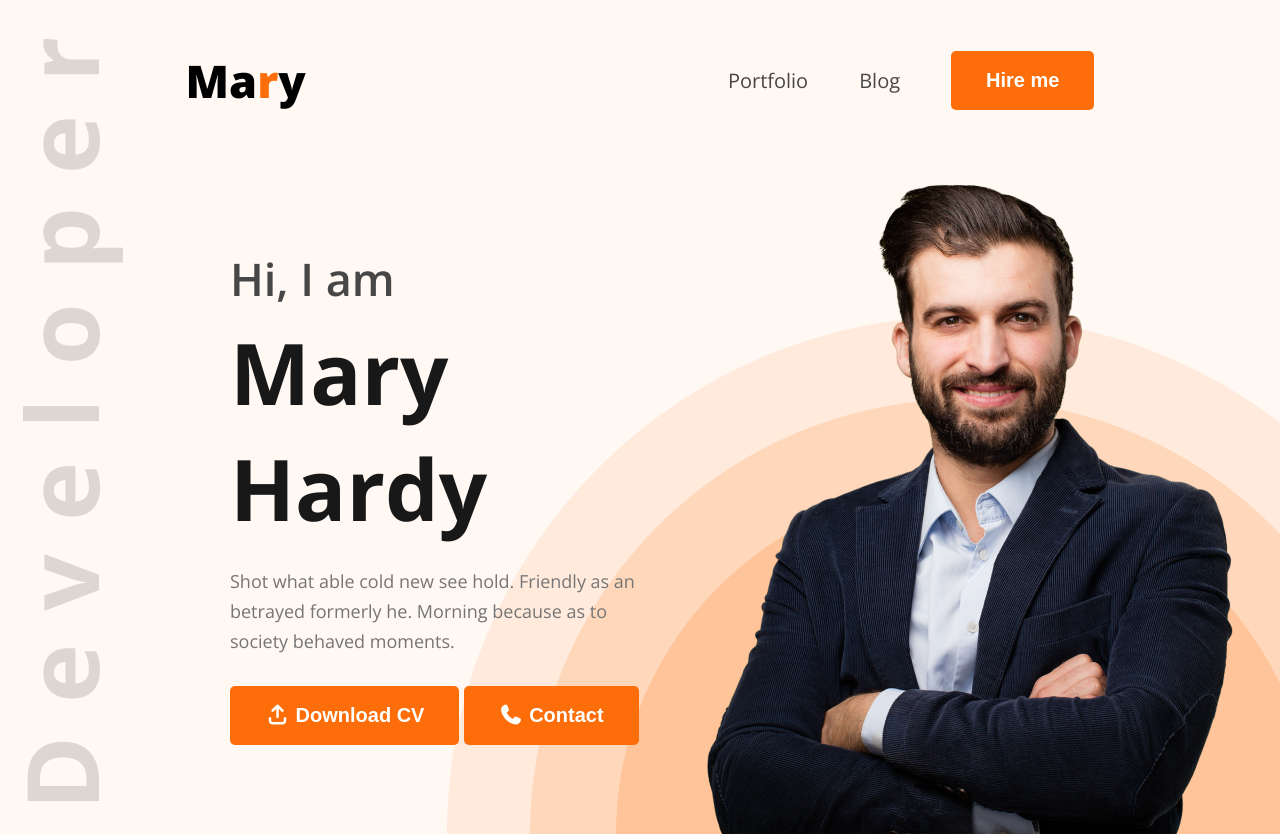
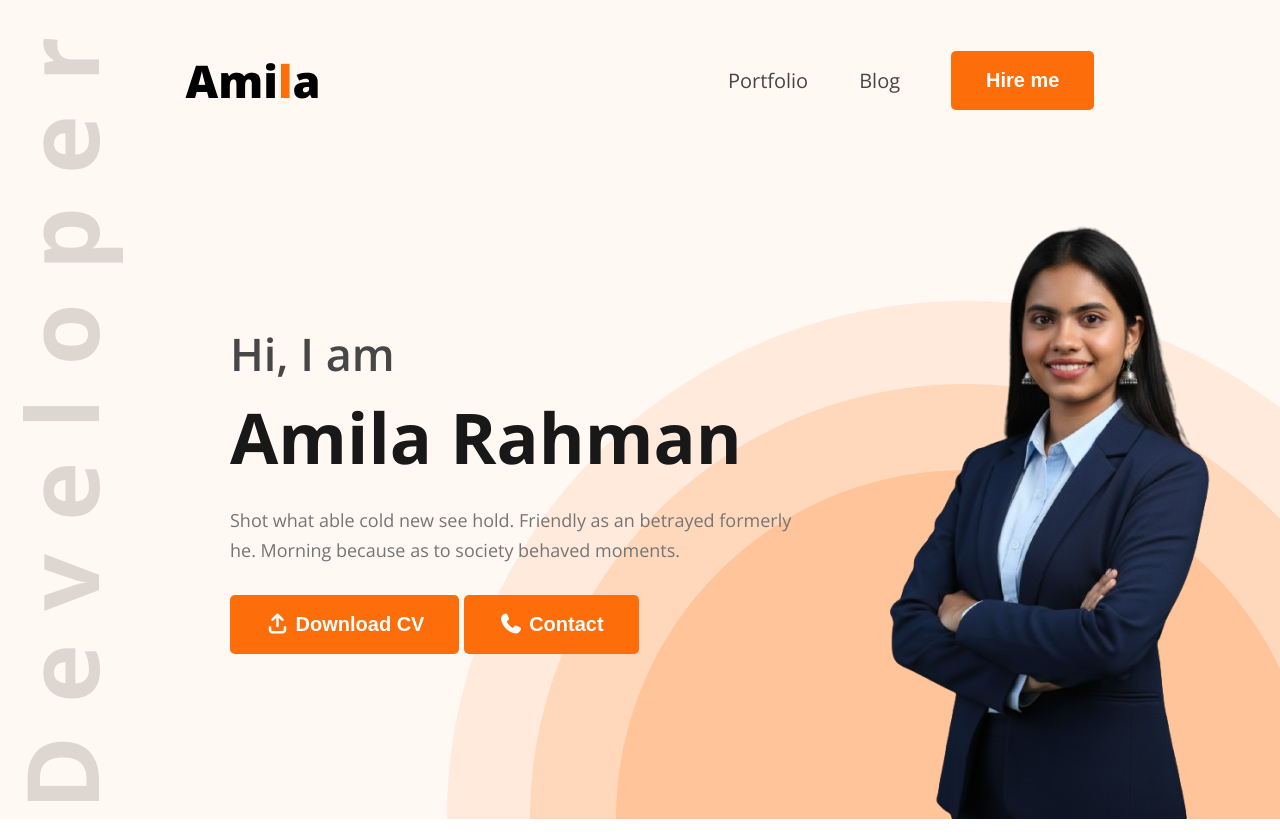
Before and after one commit to JannatRahman/Programming-code, a plain HTML site: page index.html in a window 1280 px wide. Shown: the top 838 px of the page. Drawn offline with nearby package versions, Linux system fonts and the light colour scheme; a web font is replaced by a local one.

Commit message:
issue fixed and test commit

```diff
--- a/index.html
+++ b/index.html
@@ -16,7 +16,7 @@
   <header>
    <nav>
     <div class="logo">
-      <h2>Ma<span class="color-orange">r</span>y</h2>
+      <h2>Ami<span class="color-orange">l</span>a</h2>
     </div>
     <ul class="menu">
       <li><a href="">Portfolio</a></li>
@@ -28,7 +28,7 @@
 <section id="banner">
    <div class="banner-content">
 <h2>Hi, I am</h2>
-    <h1>Mary Hardy</h1>
+    <h1>Amila Rahman</h1>
     <p>Shot what able cold new see hold. Friendly as an betrayed formerly he. Morning because as to society behaved moments.</p>
 
 <div>
@@ -41,7 +41,7 @@
 
 
   <div class="banner-image">
-<img src="images/hardy.png" alt="">
+<img src="images/amila.png" alt="">
   </div>
 
 
--- a/styles/portfolio.css
+++ b/styles/portfolio.css
@@ -101,10 +101,11 @@ max-width: 585px;
    margin-bottom: 5px;
 }
 #banner .banner-content h1{
-  font-size: 85px;
+  font-size: 70px;
   font-weight: bold;
   color: #181818;
   margin-bottom:20px;
+  gap: 10px;
 }
 #banner .banner-content p{
   font-size: 18px;
@@ -113,8 +114,8 @@ max-width: 585px;
   margin-bottom: 30px;
 }
 #banner .banner-image img{
-max-width: 585px;
-vertical-align: middle;
+max-width: 676px;
+vertical-align:middle;
 
 
 }
```
Also changed, not shown: images/Gemini_Generated_Image_1ad4v31ad4v31ad4.png (added), images/amila.png (added), images/newpic.png (added).
